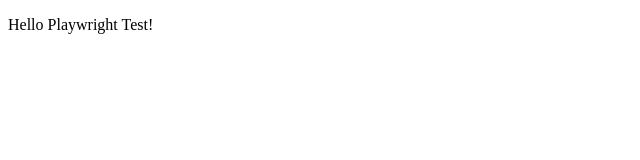
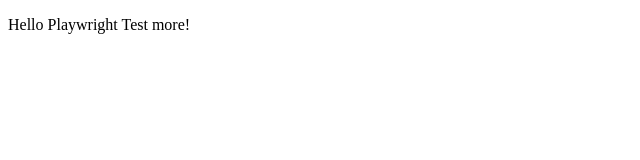
Before and after one commit to AaronMaywood/Playwright-lesson, a website: page public/index.html in a window 1280 px wide. Shown: the full height of the page, 0-640 px from the left. Drawn offline with Linux system fonts and the light colour scheme.

Commit message:
public/index.html を修正し、yarn playwright test を実施。
その模様をAsciinema として録画した。

1.cast

html修正後のテスト。
前回のスナップショットとの比較を行い、全てのテストに失敗。

2.cast

スクリーンショットを目視確認後、正しければ
yarn playwright test --update-snapshots
でスナップショットを最新のものに更新

3.cast

最新のスナップショットとの比較し、全てのテストに合格したことを確認。

```diff
--- a/public/index.html
+++ b/public/index.html
@@ -7,6 +7,6 @@
     <title>Document</title>
 </head>
 <body>
-   <p>Hello Playwright Test!</p>
+   <p>Hello Playwright Test more!</p>
 </body>
 </html>
```
Also changed, not shown: 3 other files.
